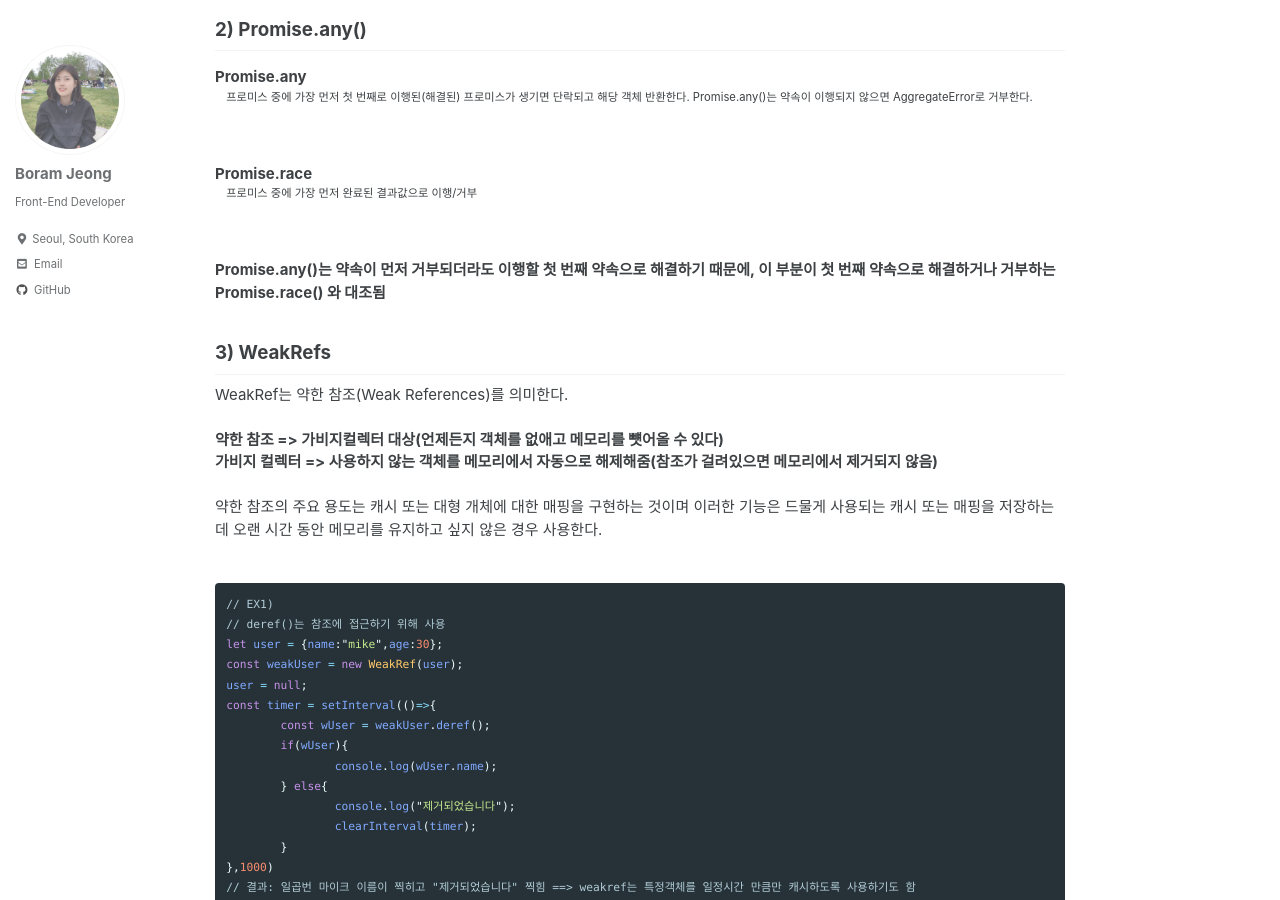
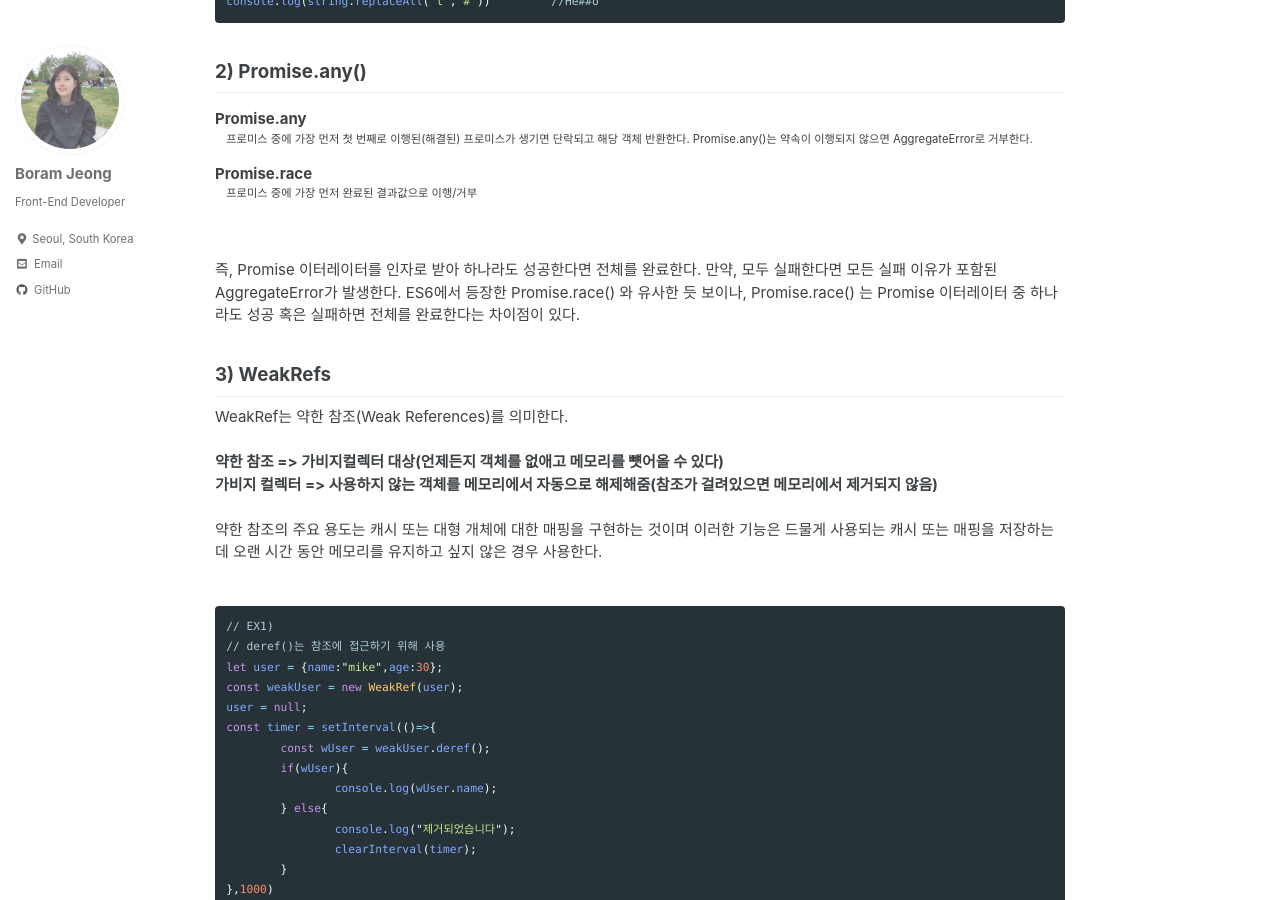
Before and after one commit to bo-ram-jeong/bo-ram-jeong.github.io, a Jekyll site: the page built from _posts/2022-09-13-javascript-es.md, in a window 1280 px wide and 900 px high, scrolled down 4140 px. Built offline with Jekyll 4.4.1, drawn with Linux system fonts in a browser that asks for light colours; cached includes are drawn as plain includes; emoji names are drawn with the system emoji font.

Commit message:
Update 2022-09-13-javascript-es.md

````diff
--- a/_posts/2022-09-13-javascript-es.md
+++ b/_posts/2022-09-13-javascript-es.md
@@ -63,7 +63,7 @@ published: true
 async / await 는 ES6에서 callback hell을 해결하기 위해 Promise가 도입된 것처럼
 async / await도 Promise처럼 callback 을 해결할 뿐만 아니라 더 직관적이고 단순한 코드를 만들 수 있다.
 ```
-
+<br/>
 - ES9(2018.6)
 <br/>
 1) Promise.finally <br/>
@@ -151,14 +151,13 @@ console.log(string.replaceAll("l","#")) 	//He##o
 Promise.any <br/>
 : 프로미스 중에 가장 먼저 첫 번째로 이행된(해결된) 프로미스가 생기면 단락되고 해당 객체 반환한다. Promise.any()는 약속이 이행되지 않으면 AggregateError로 거부한다.
 
-<br/>
-
 Promise.race <br/>
 : 프로미스 중에 가장 먼저 완료된 결과값으로 이행/거부
 
 <br/>
 
-**Promise.any()는 약속이 먼저 거부되더라도 이행할 첫 번째 약속으로 해결하기 때문에, 이 부분이 첫 번째 약속으로 해결하거나 거부하는 Promise.race() 와 대조됨**
+즉, Promise 이터레이터를 인자로 받아 하나라도 성공한다면 전체를 완료한다. 만약, 모두 실패한다면 모든 실패 이유가 포함된 AggregateError가 발생한다.
+ES6에서 등장한 Promise.race() 와 유사한 듯 보이나, Promise.race() 는 Promise 이터레이터 중 하나라도 성공 혹은 실패하면 전체를 완료한다는 차이점이 있다.
 
 ## 3) WeakRefs
 WeakRef는 약한 참조(Weak References)를 의미한다.
````
